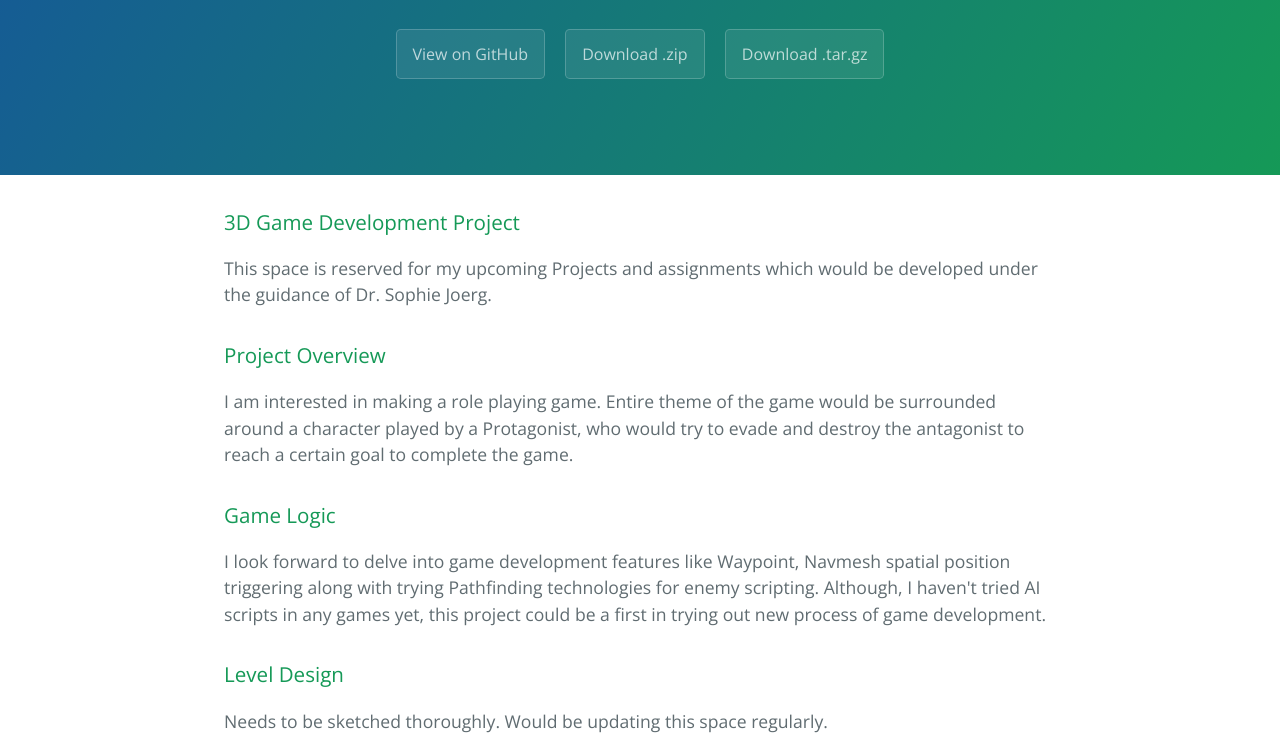
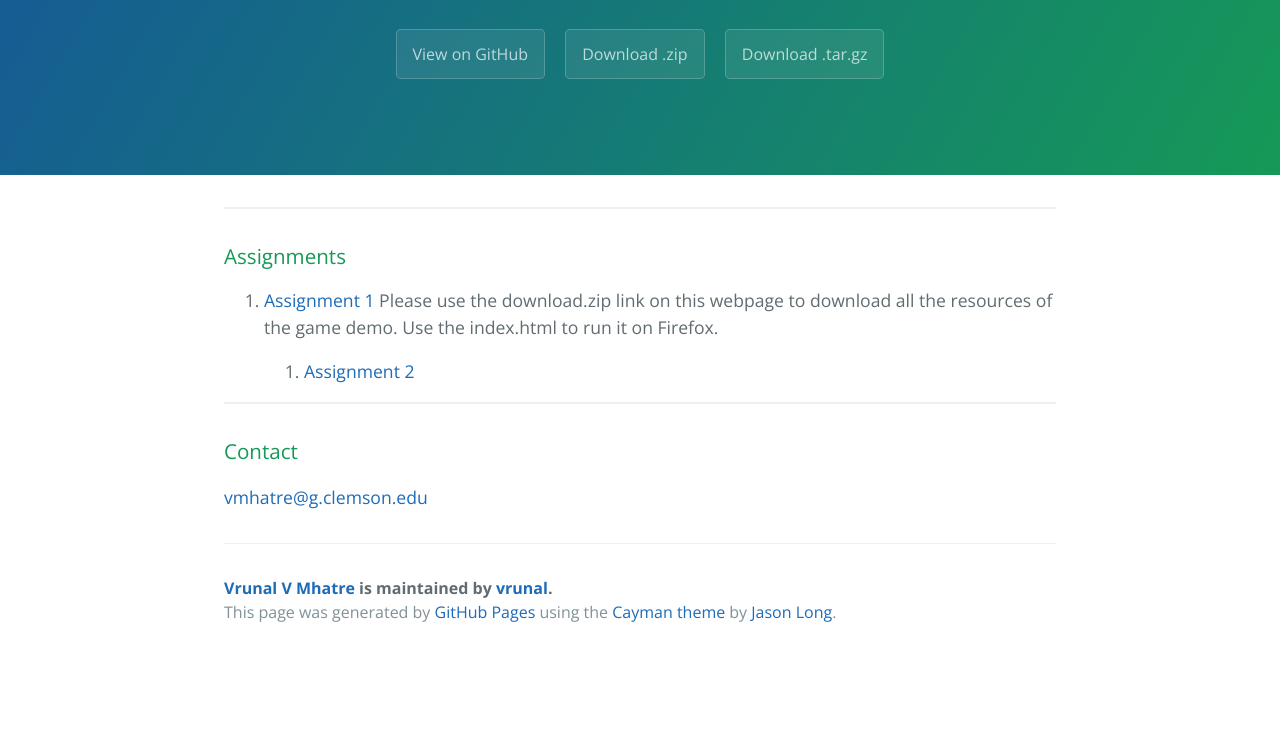
Before and after one commit to vrunal/graduateStudy, a plain HTML site: page index.html in a window 1280 px wide. Shown: the part 208-952 px from the top of the page. After the commit the page ends 864 px from the top, so only its background shows below. Drawn offline with nearby package versions, Linux system fonts and the light colour scheme.

```diff
--- a/index.html
+++ b/index.html
@@ -19,27 +19,7 @@
     </section>
 
     <section class="main-content">
-      <h3>
-<a id="3d-game-development-project" class="anchor" href="#3d-game-development-project" aria-hidden="true"><span aria-hidden="true" class="octicon octicon-link"></span></a>3D Game Development Project</h3>
-
-<p>This space is reserved for my upcoming Projects and assignments which would be developed under the guidance of Dr. Sophie Joerg. </p>
-
-<h3>
-<a id="project-overview" class="anchor" href="#project-overview" aria-hidden="true"><span aria-hidden="true" class="octicon octicon-link"></span></a>Project Overview</h3>
-
-<p>I am interested in making a role playing game. Entire theme of the game would be surrounded around a character played by a Protagonist, who would try to evade and destroy the antagonist to reach a certain goal to complete the game.  </p>
-
-<h3>
-<a id="game-logic" class="anchor" href="#game-logic" aria-hidden="true"><span aria-hidden="true" class="octicon octicon-link"></span></a>Game Logic</h3>
-
-<p>I look forward to delve into game development features like Waypoint, Navmesh spatial position triggering along with trying Pathfinding technologies for enemy scripting. Although, I haven't tried AI scripts in any games yet, this project could be a first in trying out new process of game development.</p>
-
-<h3>
-<a id="level-design" class="anchor" href="#level-design" aria-hidden="true"><span aria-hidden="true" class="octicon octicon-link"></span></a>Level Design</h3>
-
-<p>Needs to be sketched thoroughly. Would be updating this space regularly.</p>
-
-<hr>
+      <hr>
 
 <h3>
 <a id="assignments" class="anchor" href="#assignments" aria-hidden="true"><span aria-hidden="true" class="octicon octicon-link"></span></a>Assignments</h3>
--- a/params.json
+++ b/params.json
@@ -1,6 +1,6 @@
 {
   "name": "Vrunal V Mhatre",
   "tagline": "Computer Science at Clemson University, Fall 2016",
-  "body": "### 3D Game Development Project\r\nThis space is reserved for my upcoming Projects and assignments which would be developed under the guidance of Dr. Sophie Joerg. \r\n\r\n### Project Overview\r\nI am interested in making a role playing game. Entire theme of the game would be surrounded around a character played by a Protagonist, who would try to evade and destroy the antagonist to reach a certain goal to complete the game.  \r\n\r\n### Game Logic\r\nI look forward to delve into game development features like Waypoint, Navmesh spatial position triggering along with trying Pathfinding technologies for enemy scripting. Although, I haven't tried AI scripts in any games yet, this project could be a first in trying out new process of game development.\r\n\r\n### Level Design\r\nNeeds to be sketched thoroughly. Would be updating this space regularly.\r\n\r\n____\r\n\r\n### Assignments \r\n  1.  [Assignment 1](https://fd541fc0c704e0136edd192f1ec8a0ef1970748b.googledrive.com/host/0ByF97F7OFu5IbFNEWnhrQ0d2WGs/)\r\nPlease use the download.zip link on this webpage to download all the resources of the game demo. Use the index.html to run it on Firefox.\r\n\r\n 2. [Assignment 2](https://954331cd9325b903f9c9f072f356938d640c45d7.googledrive.com/host/0ByF97F7OFu5IWmRBVFRQd3VnbzQ/)\r\n\r\n\r\n\r\n\r\n____\r\n### Contact\r\nvmhatre@g.clemson.edu\r\n",
+  "body": "\r\n\r\n____\r\n\r\n### Assignments \r\n  1.  [Assignment 1](https://fd541fc0c704e0136edd192f1ec8a0ef1970748b.googledrive.com/host/0ByF97F7OFu5IbFNEWnhrQ0d2WGs/)\r\nPlease use the download.zip link on this webpage to download all the resources of the game demo. Use the index.html to run it on Firefox.\r\n\r\n 2. [Assignment 2](https://954331cd9325b903f9c9f072f356938d640c45d7.googledrive.com/host/0ByF97F7OFu5IWmRBVFRQd3VnbzQ/)\r\n\r\n\r\n\r\n\r\n____\r\n### Contact\r\nvmhatre@g.clemson.edu\r\n",
   "note": "Don't delete this file! It's used internally to help with page regeneration."
 }
```
